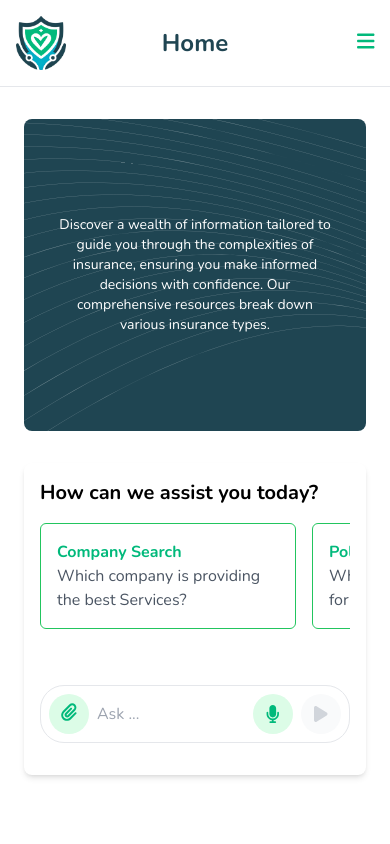
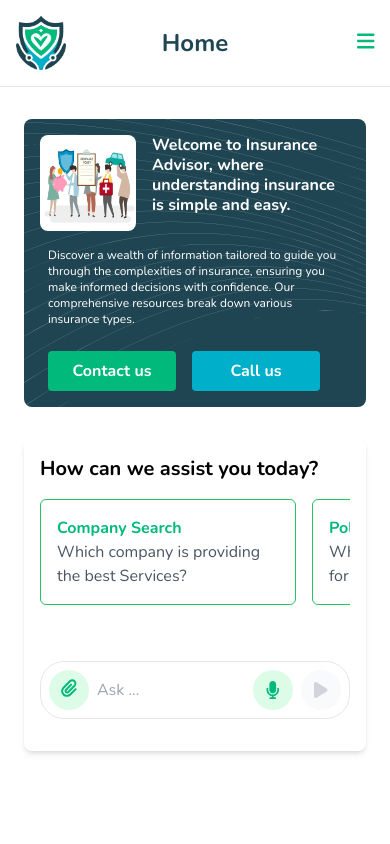
Before and after one commit to tantunholdings/medicare-tantun-web, a Next.js app: page / in a window 390 px wide. Shown: the top 844 px of the page. Built offline with nearby package versions, Linux system fonts and the light colour scheme.

Commit message:
Refactor HeroSection component to improve responsiveness and update content

```diff
--- a/components/HeroSection.js
+++ b/components/HeroSection.js
@@ -1,11 +1,10 @@
 "use client"; // Ensure this is a client-side component
 
-import { useState, useEffect } from "react";
+import { useState } from "react";
 import DetailsPopup from "./DetailsPopup"; // Assuming DetailsPopup is correctly imported
 
 export default function HeroSection() {
   const [showDetailsPopup, setShowDetailsPopup] = useState(false);
-  const [carouselView, setCarouselView] = useState(0); // 0 for topic & image, 1 for text section
 
   const handleContactUsClick = () => {
     setShowDetailsPopup(true); // Show the popup when Contact Us is clicked
@@ -14,15 +13,6 @@ export default function HeroSection() {
   const closeDetailsPopup = () => {
     setShowDetailsPopup(false); // Close the popup
   };
-
-  // Carousel Effect
-  useEffect(() => {
-    const interval = setInterval(() => {
-      setCarouselView((prev) => (prev === 0 ? 1 : 0)); // Toggle between 0 and 1
-    }, 5000); // Switch every 5 seconds
-
-    return () => clearInterval(interval); // Cleanup on unmount
-  }, []);
 
   return (
     <>
@@ -36,54 +26,31 @@ export default function HeroSection() {
         }}
       >
         <div className="flex flex-col items-center md:flex-row">
-          {/* Mobile Carousel Section */}
-          <div className="md:hidden w-full flex items-center justify-center">
-            {/* Carousel container with a larger fixed height and transition */}
-            <div
-              className="relative w-full flex flex-col justify-center items-center transition-all duration-500 ease-in-out"
-              style={{
-                minHeight: "280px",
-                height: "280px",
-                overflow: "hidden",
-              }} // Increased height to fit both text and image
-            >
-              {/* Show Topic & Image on first view */}
-              {carouselView === 0 && (
-                <div className="absolute inset-0 flex flex-col items-center justify-center transition-opacity duration-500 opacity-100 text-center">
+          {/* For mobile, the image appears at the top */}
+          <div className="md:hidden mb-4 flex items-center">
             <img
               alt="Placeholder image representing insurance information"
-                    className="rounded-lg h-40 w-60 mb-2"
+              className="rounded-lg h-24 w-24 mr-4" // Added margin-right (mr-4) for space between the image and text
               src="/assets/placeholder-image.jpg" // Correct placeholder image path
-                    width="100"
-                    height="100"
             />
-                  <h1 className="text-lg sm:text-xl font-bold leading-tight text-center px-4">
-                    Welcome to Insurance Advisor, where understanding insurance
-                    is simple and easy.
+            <div className="text-left">
+              <h1 className="text-base sm:text-xl font-bold mb-4 leading-tight">
+                {" "}
+                {/* Adjusted text size for small screens */}
+                Welcome to Insurance Advisor, where understanding insurance is
+                simple and easy.
               </h1>
-                </div>
-              )}
-              {/* Show Text Section on second view */}
-              {carouselView === 1 && (
-                <div className="absolute inset-0 flex flex-col items-center justify-center transition-opacity duration-500 opacity-100">
-                  <p className="text-sm text-center px-4">
-                    Discover a wealth of information tailored to guide you
-                    through the complexities of insurance, ensuring you make
-                    informed decisions with confidence. Our comprehensive
-                    resources break down various insurance types.
-                  </p>
-                </div>
-              )}
             </div>
           </div>
 
-          {/* Text Section for larger screens */}
-          <div className="hidden md:block md:w-2/3 text-left">
-            <h1 className="md:block text-xl md:text-2xl lg:text-3xl font-bold mb-4 leading-tight px-2">
+          {/* Text Section */}
+          <div className="md:w-2/3 text-left">
+            <h1 className="hidden md:block text-base md:text-2xl lg:text-3xl font-bold mb-4 leading-tight px-2">
               Welcome to Insurance Advisor, where understanding insurance is
               simple and easy.
             </h1>
-            <p className="text-sm md:text-base mb-6 px-2">
+
+            <p className="text-xs md:text-base mb-6 px-2">
               Discover a wealth of information tailored to guide you through the
               complexities of insurance, ensuring you make informed decisions
               with confidence. Our comprehensive resources break down various
@@ -96,9 +63,10 @@ export default function HeroSection() {
               >
                 Contact us
               </button>
-              <button className="bg-secondary hover:bg-blue-600 text-white font-semibold py-2 px-4 rounded w-32">
+              <a href="tel:2334-5666-667">
+              <button className="bg-secondary hover:bg-blue-600 text-white font-semibold py-2 px-4 rounded w-32 md:hidden">
                 Call us
-              </button>
+              </button></a>
             </div>
           </div>
 
--- a/components/Navbar.js
+++ b/components/Navbar.js
@@ -200,10 +200,12 @@ export default function Navbar() {
                 <FontAwesomeIcon icon={faPhone} className="text-white" />
               </div>
               <div>
+              <a href="tel:2334-5666-667">
                 <div className="text-xs text-gray-500">CALL US</div>
                 <div className="text-lg font-semibold text-gray-800">
                   2334 5666 667
                 </div>
+              </a>
               </div>
             </div>
             <button
```
Lines whose indentation alone changed are shown as unchanged.
